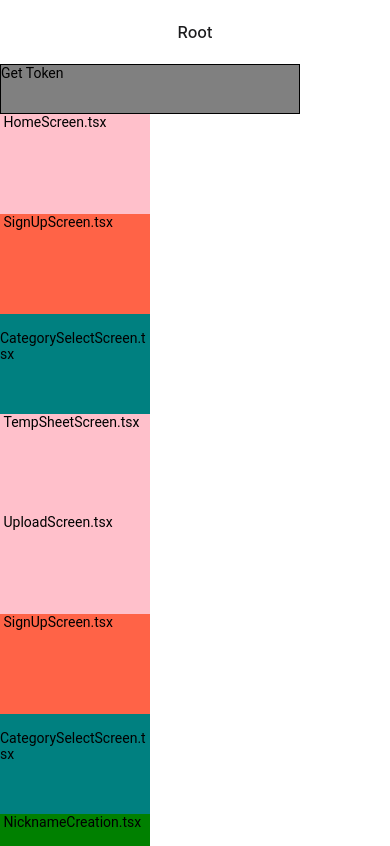
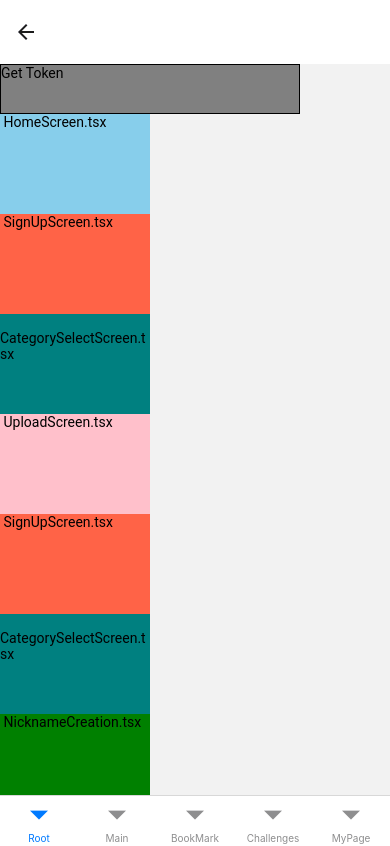
Before and after one commit to CCC-org/keewe-app, a React Native app: screen /Home in a window 390 px wide. Shown: the top 846 px of the page. Built offline with nearby package versions, Linux system fonts and the light colour scheme; what @gorhom/bottom-sheet would draw is missing.

Commit message:
bottomTabs and bit of refactoring

```diff
--- a/App.tsx
+++ b/App.tsx
@@ -31,6 +31,7 @@ import light from './src/theme/light';
 import ServiceIntroThreeScreen from './src/screens/onboarding/ServiceIntroThreeScreen';
 import InsightSampleScreen from './src/screens/onboarding/InsightSampleScreen';
 import { TransitionPresets } from '@react-navigation/stack';
+import Tabs from './src/screens/Main/Tabs';
 
 const queryClient = new QueryClient();
 // const Stack = createNativeStackNavigator();
@@ -201,6 +202,14 @@ export default function App() {
                         cardStyle: { backgroundColor: 'white' },
                       }}
                     />
+                    <Stack.Screen
+                      name={'Home'}
+                      component={Tabs}
+                      options={{
+                        title: '',
+                        cardStyle: { backgroundColor: 'white' },
+                      }}
+                    />
                   </Stack.Group>
                 </Stack.Navigator>
               </QueryClientProvider>
--- a/src/components/cards/LinkCard.tsx
+++ b/src/components/cards/LinkCardForUpload.tsx
@@ -7,46 +7,27 @@ interface customProps extends LinkPreviewProps {
   width?: number | string;
 }
 
-const LinkCard: React.FC<customProps> = (props) => {
+const UploadLinkCard: React.FC<customProps> = (props) => {
   const styles = createStyles(props);
 
   return (
-    //  <LinkPreview
-    //    containerStyle={{ ...styles.container }}
-    //    metadataContainerStyle={styles.metaDataContainerStyle}
-    //    metadataTextContainerStyle={styles.metadataTextContainerStyle}
-    //    renderDescription={(description) => <Text>{description}</Text>}
-    //    renderHeader={(title) => <Text>{title}</Text>}
-    //    renderTitle={(title) => <Text style={styles.title}>{title}</Text>}
-    //    renderMinimizedImage={(image) => (
-    //      <Image
-    //        source={{
-    //          uri: image.url,
-    //          height: 50,
-    //          width: 50,
-    //        }}
-    //        defaultSource={require('../../../assets/images/챌린지/챌린지생성.png')}
-    //      />
-    //    )}
-    //    textContainerStyle={styles.textContainerStyle}
-    //    renderLinkPreview={(pre) => <View style={styles.container}></View>}
-    //    {...props}
-    //  />
     <LinkPreview
       {...props}
       renderLinkPreview={(pre) => {
         const title = pre.previewData?.title;
-        const description = pre.previewData?.description || pre.previewData?.link;
+        // make the link only to contain the domain name
+
+        const description =
+          pre.previewData?.link?.replace(/(^\w+:|^)\/\//, '').split('/')[0] ||
+          pre.previewData?.description;
         const url = pre.previewData?.image?.url;
         return (
-          <View style={styles.container}>
+          <View style={[styles.container]}>
             <View style={styles.metadataTextContainerStyle}>
               <Text style={styles.title}>
                 {title ? title.slice(0, 20) + (title.length > 20 ? '...' : '') : 'No title'}
               </Text>
-              <Text style={styles.description}>
-                {description ? description!.slice(0, 40) + '...' : 'Nothing do render...'}
-              </Text>
+              <Text style={styles.description}>{description}</Text>
             </View>
             <Image
               style={styles.imageContainer}
@@ -62,18 +43,19 @@ const LinkCard: React.FC<customProps> = (props) => {
   );
 };
 
-export default LinkCard;
+export default UploadLinkCard;
 
 function createStyles(props: customProps) {
   const styles = StyleSheet.create({
     container: {
       width: props.width,
-      borderWidth: 1,
-      borderColor: '#12131420',
+      // borderWidth: 1,
+      // borderColor: '#12131420',
+      borderRightWidth: 0,
       borderRadius: 8,
       height: 68,
       flex: 1,
-      flexDirection: 'row',
+      flexDirection: 'row-reverse',
     },
     title: {
       fontSize: 12,
--- a/src/navigation/index.tsx
+++ b/src/navigation/index.tsx
@@ -28,7 +28,7 @@ export function RootScreen() {
         <Pressable onPress={() => navigation.navigate('Home')}>
           <View
             style={{
-              backgroundColor: 'pink',
+              backgroundColor: 'skyblue',
               width: 150,
               height: 100,
             }}
@@ -59,17 +59,6 @@ export function RootScreen() {
           </View>
         </Pressable>
 
-        <Pressable onPress={() => navigation.navigate('TempSheet')}>
-          <View
-            style={{
-              backgroundColor: 'pink',
-              width: 150,
-              height: 100,
-            }}
-          >
-            <Text> TempSheetScreen.tsx</Text>
-          </View>
-        </Pressable>
         <Pressable onPress={() => navigation.navigate('Upload')}>
           <View
             style={{
--- /dev/null
+++ b/src/screens/Main/MainScreen.tsx
@@ -0,0 +1,14 @@
+import { StyleSheet, Text, View } from 'react-native';
+import React from 'react';
+
+const MainScreen = () => {
+  return (
+    <View>
+      <Text>MainScreen</Text>
+    </View>
+  );
+};
+
+export default MainScreen;
+
+const styles = StyleSheet.create({});
--- a/src/screens/Main/Home.tsx
+++ b/src/screens/Main/Tabs.tsx
@@ -5,12 +5,18 @@ import BookMarkScreen from './BookMarkScreen';
 import ChallengesScreen from './ChallengesScreen';
 import MyPageScreen from './MyPageScreen';
 import { RootScreen } from '../../navigation';
+import MainScreen from './MainScreen';
 
-const Home = () => {
+const Tabs = () => {
   const Tab = createBottomTabNavigator();
   return (
-    <Tab.Navigator>
+    <Tab.Navigator
+      screenOptions={{
+        headerShown: false,
+      }}
+    >
       <Tab.Screen name="Root" component={RootScreen} />
+      <Tab.Screen name="Main" component={MainScreen} />
       <Tab.Screen name="BookMark" component={BookMarkScreen} />
       <Tab.Screen name="Challenges" component={ChallengesScreen} />
       <Tab.Screen name="MyPage" component={MyPageScreen} />
@@ -18,6 +24,6 @@ const Home = () => {
   );
 };
 
-export default Home;
+export default Tabs;
 
 const styles = StyleSheet.create({});
--- /dev/null
+++ b/src/screens/upload/EditButton.tsx
@@ -0,0 +1,29 @@
+import { Pressable, PressableProps, StyleSheet, Text, View } from 'react-native';
+import React from 'react';
+import { FontText, MonoText } from '../../components/texts/StyledText';
+
+const EditButton = (
+  props: JSX.IntrinsicAttributes & PressableProps & React.RefAttributes<View>,
+) => {
+  return (
+    <Pressable {...props} style={styles.container}>
+      <FontText style={{ fontSize: 12, paddingLeft: 24 }}>수정</FontText>
+    </Pressable>
+  );
+};
+
+export default EditButton;
+
+const styles = StyleSheet.create({
+  container: {
+    //  borderColor: '#12131420',
+    borderRightWidth: 0,
+    borderRadius: 8,
+    height: 68,
+    width: 128,
+    flex: 1,
+    justifyContent: 'center',
+    alignItems: 'center',
+    textAlign: 'center',
+  },
+});
--- a/src/screens/upload/UploadScreen.tsx
+++ b/src/screens/upload/UploadScreen.tsx
@@ -4,7 +4,7 @@ import React, { useCallback, useEffect, useMemo, useRef, useState } from 'react'
 import { ScrollView, StyleSheet, View } from 'react-native';
 import DividerBar from '../../components/bars/DividerBar';
 import InsightLinkTriggerButton from '../../components/buttons/InsightLinkTriggerButton';
-import LinkCard from '../../components/cards/LinkCard';
+import UploadLinkCard from '../../components/cards/LinkCardForUpload';
 import HeaderRightButton from '../../components/header/HeaderRightButton';
 import StaticSizeScrollTextArea from '../../components/texts/StaticSizeScrollTextArea';
 import { UploadApis } from '../../utils/api/UploadAPIs';
@@ -14,6 +14,7 @@ import {
   handleSheetPresent,
 } from '../../utils/helper/bottomSheetUtils/bottomSheetUtils';
 import handleSheetLinkComplete from '../../utils/helper/fetchAPI/isValidLink';
+import EditButton from './EditButton';
 import FolderSheetContent from './FolderSheetContent';
 import LinkSheetContent from './LinkSheetContent';
 import UploadBottomContainer from './UploadBottomContainer';
@@ -105,16 +106,15 @@ const UploadScreen = ({ navigation }) => {
     <ScrollView scrollToOverflowEnabled={true} style={styles.container}>
       {isValidSite ? (
         <View style={styles.linkCardContainer}>
-          <View style={{ flexGrow: 3 }}>
-            <LinkCard text={linkText} />
-          </View>
-          <MaterialCommunityIcons
+          <UploadLinkCard text={linkText} />
+          {/* < <MaterialCommunityIcons
             style={{ marginLeft: 20, flexGrow: 1 }}
             name="checkbox-blank-circle"
             size={27}
             color="black"
             onPress={handleEditPress}
-          />
+          />> */}
+          <EditButton onPress={handleEditPress} />
         </View>
       ) : (
         <InsightLinkTriggerButton
@@ -190,6 +190,9 @@ const styles = StyleSheet.create({
     alignItems: 'center',
     flexDirection: 'row',
     flex: 1,
+    borderWidth: 1,
+    borderColor: '#12131420',
+    borderRadius: 8,
   },
 });
 
```
